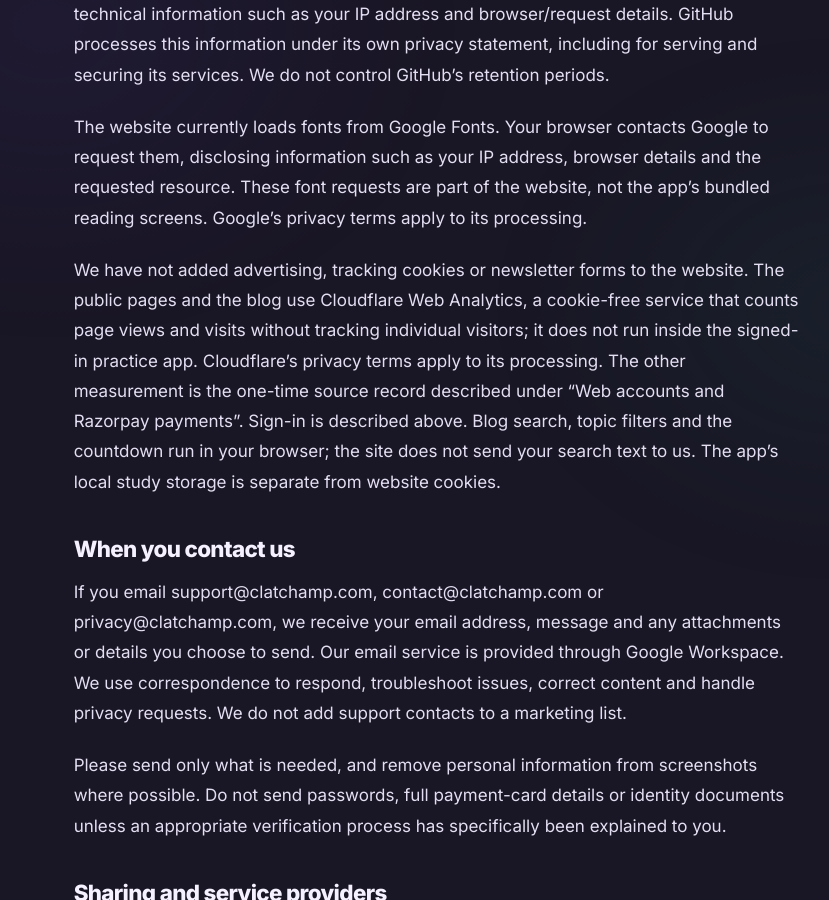
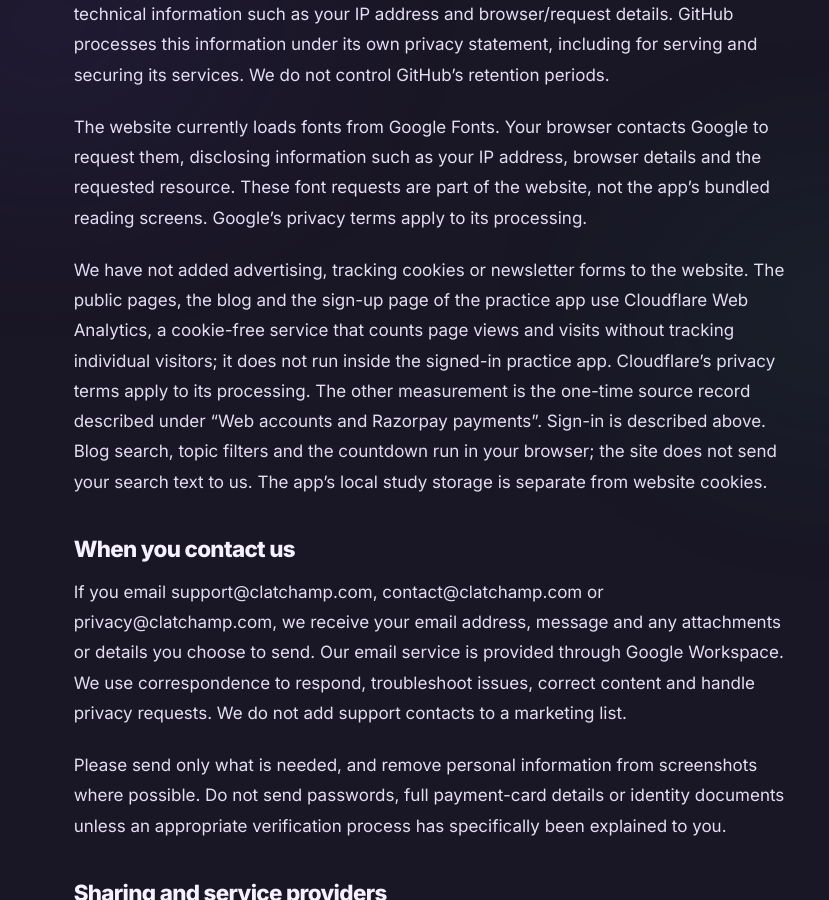
Before and after one commit to Aaditya7-codes/clatchamp-coming-soon, a Jekyll site: the page built from privacy.md, in a window 1280 px wide and 900 px high, scrolled down 2974 px. Shown: the whole window, without its empty margins (203-1032 px from the left). Built offline with Jekyll 4.4.1, drawn with Linux system fonts in a browser that asks for light colours; some of the changed text lies outside the part shown.

Commit message:
Sign-up in in-app browsers; count sign-up page visits
Inside YouTube, Instagram and Reddit's built-in browsers Google refuses to
sign anyone in, so the sign-up page leads with email and offers Open in
Chrome (Android) or Copy link, keeping the source tag. Cloudflare's
cookie-free counter now runs on the sign-up page only; Privacy Policy
updated to say so (effective 5 October 2026).

Co-Authored-By: Claude Opus 5.5 <noreply@anthropic.com>

```diff
--- a/app/index.html
+++ b/app/index.html
@@ -2,7 +2,7 @@
 <html lang="en-IN"><head><meta charset="utf-8">
 <meta name="viewport" content="width=device-width,initial-scale=1,viewport-fit=cover">
 <meta name="color-scheme" content="dark"><meta name="theme-color" content="#191625">
-<meta http-equiv="Content-Security-Policy" content="default-src 'self'; script-src 'self' 'unsafe-inline' https://*.razorpay.com https://accounts.google.com/gsi/client; style-src 'self' 'unsafe-inline' https://accounts.google.com/gsi/style; img-src 'self' data: https://*.razorpay.com; font-src 'self'; connect-src 'self' https://api.clatchamp.com https://*.razorpay.com https://accounts.google.com/gsi/; frame-src https://*.razorpay.com https://accounts.google.com/gsi/; base-uri 'none'; form-action 'self'">
+<meta http-equiv="Content-Security-Policy" content="default-src 'self'; script-src 'self' 'unsafe-inline' https://*.razorpay.com https://accounts.google.com/gsi/client https://static.cloudflareinsights.com; style-src 'self' 'unsafe-inline' https://accounts.google.com/gsi/style; img-src 'self' data: https://*.razorpay.com; font-src 'self'; connect-src 'self' https://api.clatchamp.com https://*.razorpay.com https://accounts.google.com/gsi/ https://cloudflareinsights.com; frame-src https://*.razorpay.com https://accounts.google.com/gsi/; base-uri 'none'; form-action 'self'">
 <title>CLAT CHAMP — Practice for CLAT</title>
 <meta name="description" content="Practise all five CLAT sections with passage-based sets, a daily question and full-length mocks.">
 <link rel="canonical" href="https://www.clatchamp.com/app/">
--- a/app/web-config.js
+++ b/app/web-config.js
@@ -1 +1 @@
-globalThis.CLATWebConfig={"supabaseUrl":"https://api.clatchamp.com","supabaseAnonKey":"eyJhbGciOiJIUzI1NiIsInR5cCI6IkpXVCJ9.eyJpc3MiOiJzdXBhYmFzZSIsInJlZiI6Im5saHhxYWtpeHl6aXRlb3Nnd3RmIiwicm9sZSI6ImFub24iLCJpYXQiOjE3OTA5MDQwNzUsImV4cCI6MjEwNjQ4MDA3NX0.ATwYIFRnc5rZWB6TG3AF8XBT7R5c6507l0tito7JE6o","googleClientId":"28021537038-20rgv2d078qr8o1ug9v1d7h1t7mgr7ti.apps.googleusercontent.com","paymentsOpen":true,"paymentsPreview":["aaditya@clatchamp.com","sharma.aditya177@gmail.com"],"contentRevision":"e5d217b605521d6a","prices":{"quarterly":"₹1,499","annual":"₹1,999"},"appScripts":["scoring.js","onboarding-starter.js","onboarding.js","progress.js","workout-rewards.js","practice-data.js","content-public.js","practice-order.js","explanations.js","mistake-revision.js","skill-map.js","personalisation.js","previous-keys.js","achievements.js","app-information.js","web-premium.js","practice.js","mocks-data-public.js","mocks.js","daily-workout.js","settings.js","web-boot.js"]};
+globalThis.CLATWebConfig={"supabaseUrl":"https://api.clatchamp.com","supabaseAnonKey":"eyJhbGciOiJIUzI1NiIsInR5cCI6IkpXVCJ9.eyJpc3MiOiJzdXBhYmFzZSIsInJlZiI6Im5saHhxYWtpeHl6aXRlb3Nnd3RmIiwicm9sZSI6ImFub24iLCJpYXQiOjE3OTA5MDQwNzUsImV4cCI6MjEwNjQ4MDA3NX0.ATwYIFRnc5rZWB6TG3AF8XBT7R5c6507l0tito7JE6o","googleClientId":"28021537038-20rgv2d078qr8o1ug9v1d7h1t7mgr7ti.apps.googleusercontent.com","cfBeacon":"f8fb692c1bd7432ab5c9764d3b5cc06c","paymentsOpen":true,"paymentsPreview":["aaditya@clatchamp.com","sharma.aditya177@gmail.com"],"contentRevision":"e5d217b605521d6a","prices":{"quarterly":"₹1,499","annual":"₹1,999"},"appScripts":["scoring.js","onboarding-starter.js","onboarding.js","progress.js","workout-rewards.js","practice-data.js","content-public.js","practice-order.js","explanations.js","mistake-revision.js","skill-map.js","personalisation.js","previous-keys.js","achievements.js","app-information.js","web-premium.js","practice.js","mocks-data-public.js","mocks.js","daily-workout.js","settings.js","web-boot.js"]};
--- a/privacy.md
+++ b/privacy.md
@@ -43,7 +43,7 @@ The website is hosted on GitHub Pages. Requests to the website provide GitHub wi
 
 The website currently loads fonts from Google Fonts. Your browser contacts Google to request them, disclosing information such as your IP address, browser details and the requested resource. These font requests are part of the website, not the app’s bundled reading screens. Google’s privacy terms apply to its processing.
 
-We have not added advertising, tracking cookies or newsletter forms to the website. The public pages and the blog use Cloudflare Web Analytics, a cookie-free service that counts page views and visits without tracking individual visitors; it does not run inside the signed-in practice app. Cloudflare’s privacy terms apply to its processing. The other measurement is the one-time source record described under “Web accounts and Razorpay payments”. Sign-in is described above. Blog search, topic filters and the countdown run in your browser; the site does not send your search text to us. The app’s local study storage is separate from website cookies.
+We have not added advertising, tracking cookies or newsletter forms to the website. The public pages, the blog and the sign-up page of the practice app use Cloudflare Web Analytics, a cookie-free service that counts page views and visits without tracking individual visitors; it does not run inside the signed-in practice app. Cloudflare’s privacy terms apply to its processing. The other measurement is the one-time source record described under “Web accounts and Razorpay payments”. Sign-in is described above. Blog search, topic filters and the countdown run in your browser; the site does not send your search text to us. The app’s local study storage is separate from website cookies.
 
 ## When you contact us
 
```
Also changed, not shown: other parts of privacy.md (+2 -2 lines), app/web-signup.js (+23 -2 lines), app/web.css (+8 -0 lines).
